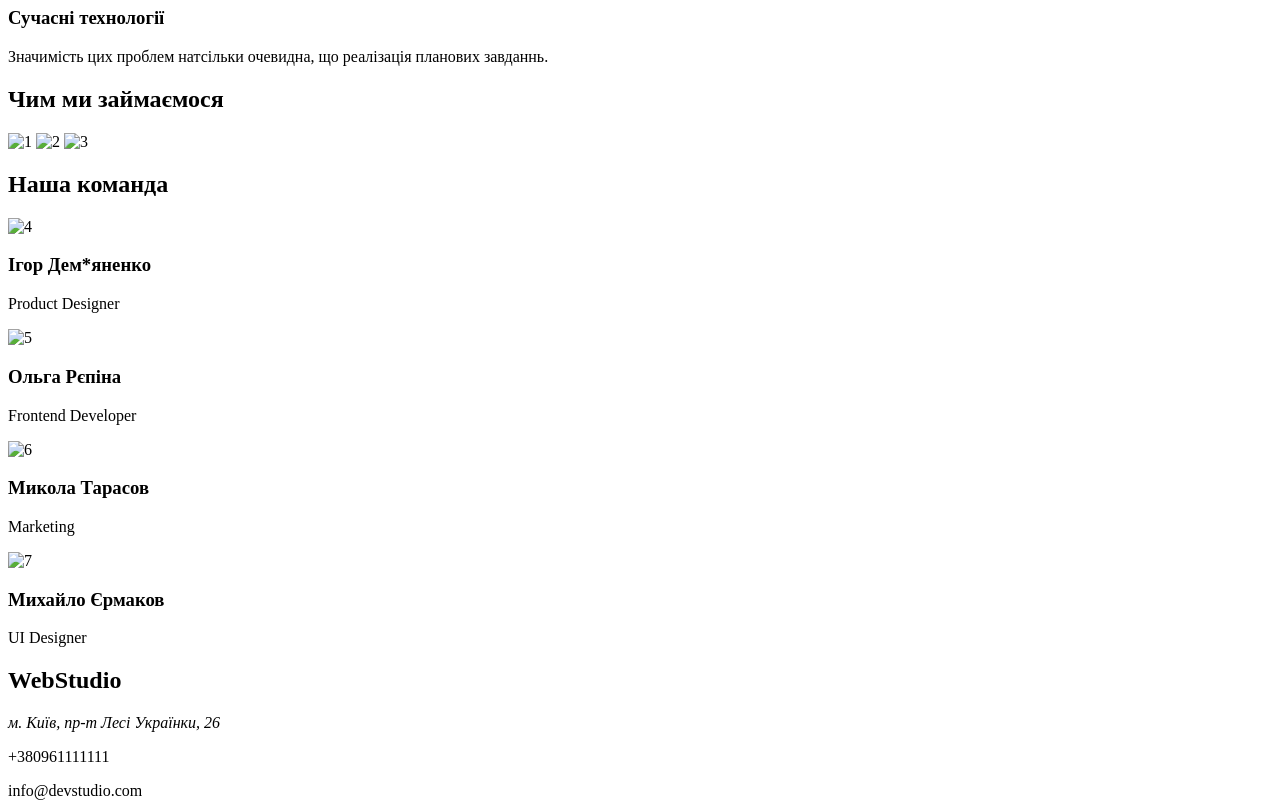
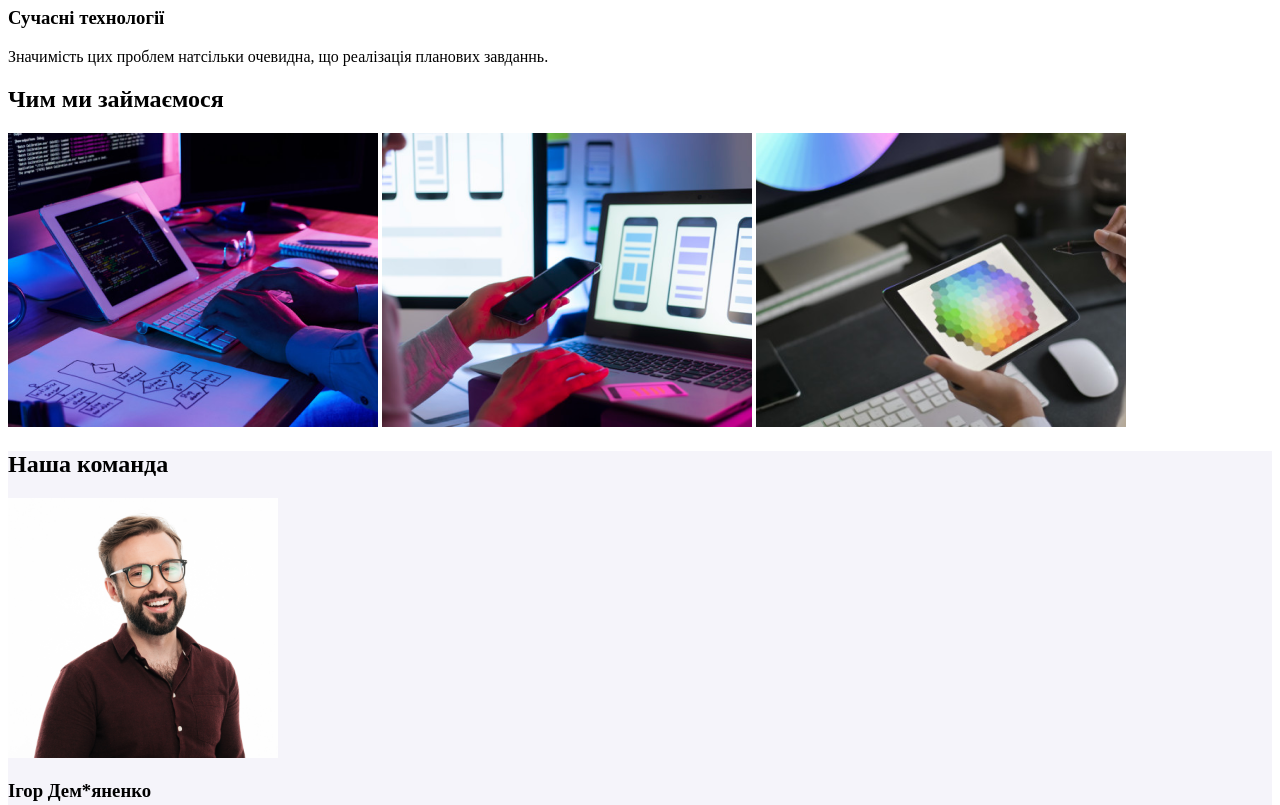
Before and after one commit to maksymshamrai/hw-7-task-2, a plain HTML site: page index.html in a window 1280 px wide. Shown: the part 440-1245 px from the top of the page. Drawn offline with Linux system fonts and the light colour scheme.

Commit message:
02
Homework

```diff
--- a/index.html
+++ b/index.html
@@ -3,7 +3,8 @@
 <head>
     <meta charset="UTF-8">
     <meta name="viewport" content="width=device-width, initial-scale=1.0">
-    <title>Document</title>
+    <title>WebStudio</title>
+    <link rel="stylesheet" href="./style.css">
 </head>
 <body>
     <header>
@@ -39,27 +40,27 @@
         </section>
         <section>
             <h2>Чим ми займаємося</h2>
-            <img src="0001.png" alt="1" width="370" height="294">
-            <img src="0002.png" alt="2" width="370" height="294">
-            <img src="0003.png" alt="3" width="370" height="294">
+            <img src="./images/0001.png" alt="1" width="370" height="294">
+            <img src="./images/0002.png" alt="2" width="370" height="294">
+            <img src="./images/0003.png" alt="3" width="370" height="294">
         </section>
-        <section>
+        <section class="Team">
             <h2>Наша команда</h2>
-            <img src="0004.png" alt="4" width="270" height="260">
+            <img src="./images/0004.png" alt="4" width="270" height="260">
             <h3>Ігор Дем*яненко</h3>
             <p>Product Designer</p>
-            <img src="0005.png" alt="5" width="270" height="260">
+            <img src="./images/0005.png" alt="5" width="270" height="260">
             <h3>Ольга Рєпіна</h3>
             <p>Frontend Developer</p>
-            <img src="0006.png" alt="6" width="270" height="260">
+            <img src="./images/0006.png" alt="6" width="270" height="260">
             <h3>Микола Тарасов</h3>
             <p>Marketing</p>
-            <img src="0007.png" alt="7" width="270" height="260">
+            <img src="./images/0007.png" alt="7" width="270" height="260">
             <h3>Михайло Єрмаков</h3>
             <p>UI Designer</p>
         </section>
     </main>
-    <footer>
+    <footer class="footer">
         <h2>WebStudio</h2>
         <address>м. Київ, пр-т Лесі Українки, 26</address>
         <p>+380961111111</p>
--- a/style.css
+++ b/style.css
@@ -0,0 +1,11 @@
+.upside {
+    background-color: #2F303A;
+    color: white;
+}
+.Team {
+    background-color: #F5F4FA;
+}
+.footer {
+    background-color: #2F303A;
+    color: white
+}
```
Also changed, not shown: images/0001.png (added), images/0002.png (added), images/0003.png (added), images/0004.png (added), images/0005.png (added), images/0006.png (added), images/0007.png (added).
